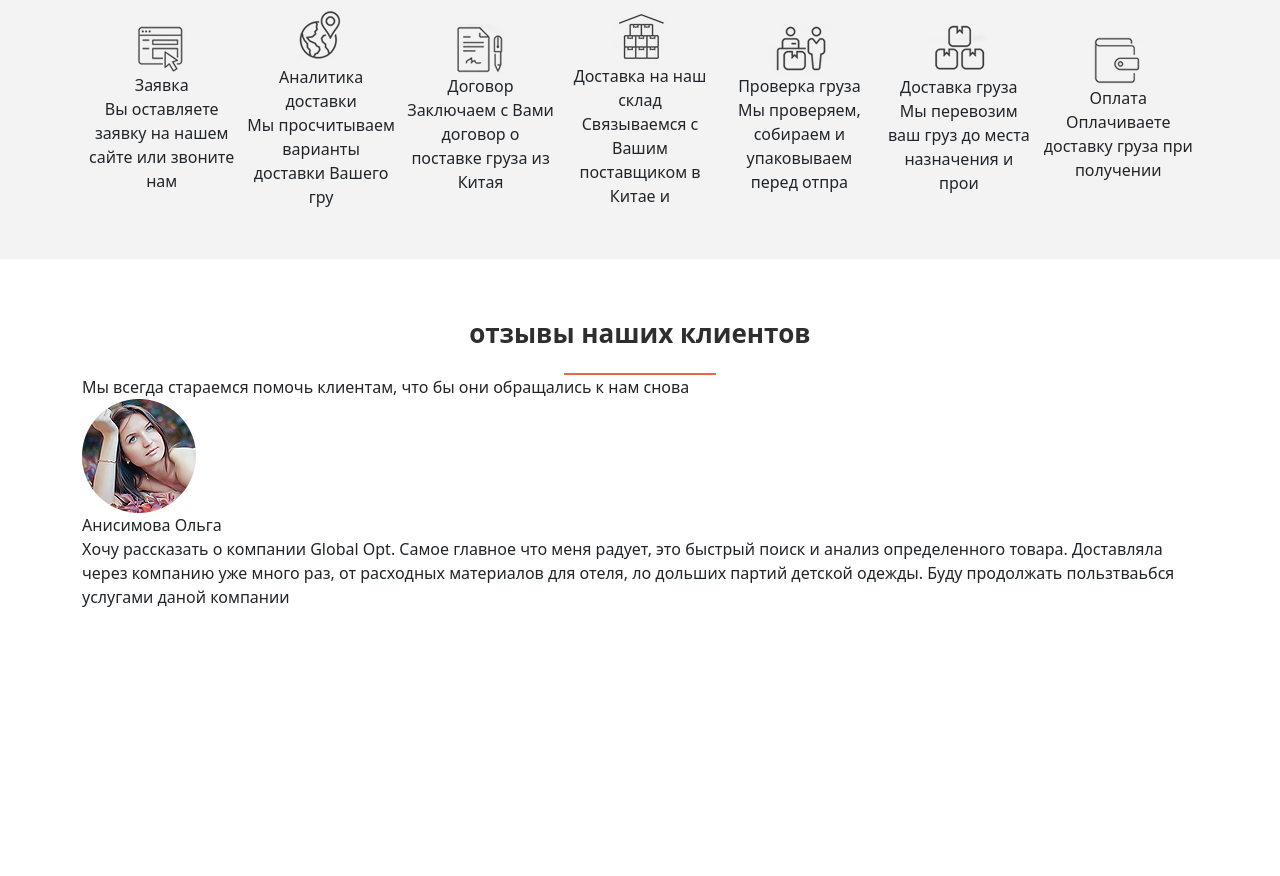
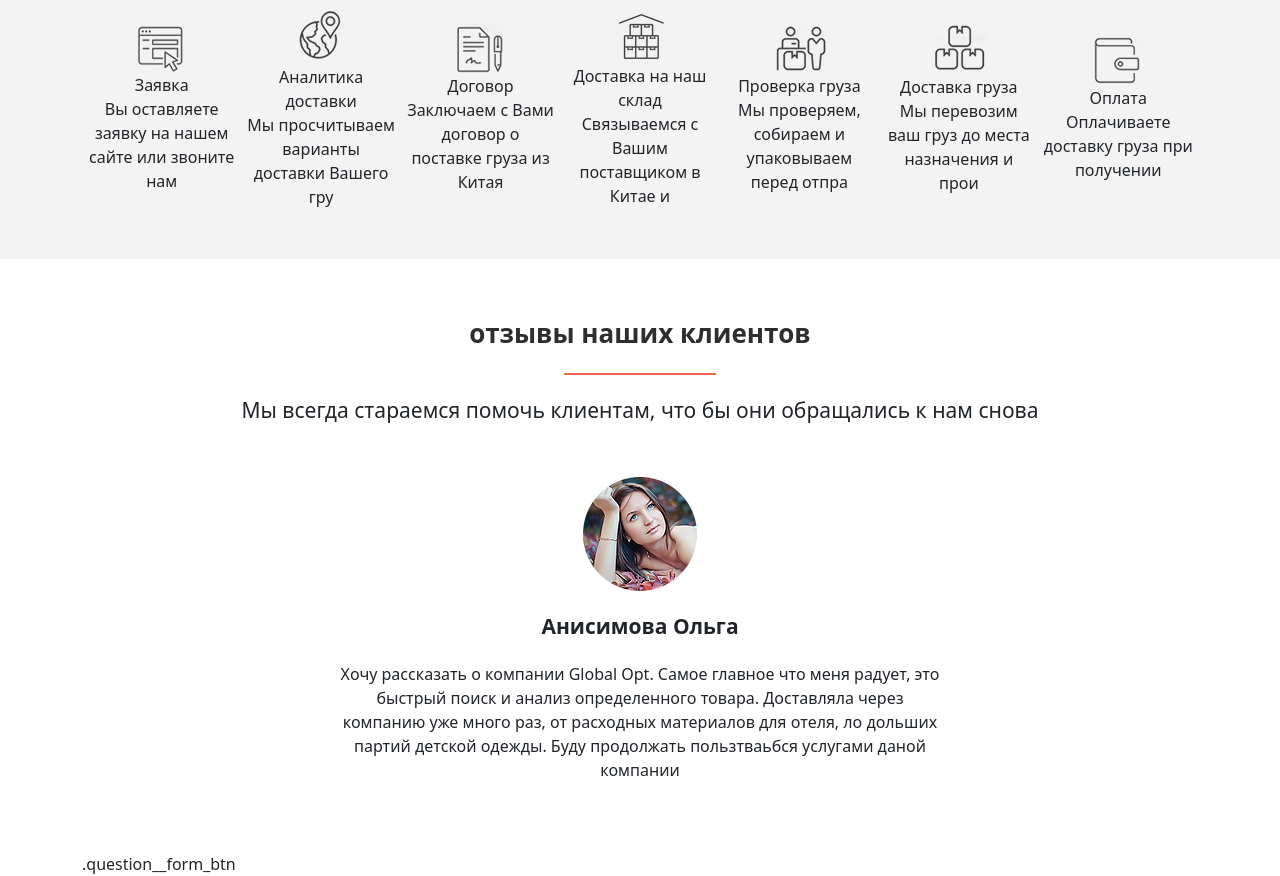
Before and after one commit to danaboev/edu_project_5_DELIVERY, a website: page src/index.html in a window 1280 px wide. Shown: the part 3737-4613 px from the top of the page. Before the commit the page ends 4416 px from the top, so only its background shows below. Drawn offline with Linux system fonts and the light colour scheme.

Commit message:
started contvert quiestio_block

```diff
--- a/src/index.html
+++ b/src/index.html
@@ -402,16 +402,29 @@
 		<div class="divider"></div>
 		<div class="review_descr">Мы всегда стараемся помочь клиентам, что бы они обращались к нам снова</div>
 
-		<div class="review__block">
-			<div class="review__block_img">
-				<img src="icons/review_1.png" alt="reviewer_photo">
+		<div class="review__wrapper">
+			<div class="review__wrapper_block">
+				<div class="review__wrapper_block_img">
+					<img src="icons/review_1.png" alt="reviewer_photo">
+				</div>
+				<div class="review__wrapper_block_name">Анисимова Ольга</div>
+				<div class="review__wrapper_block_text">
+					Хочу рассказать о компании Global Opt. Самое главное что меня радует, это быстрый поиск и анализ определенного товара. Доставляла через компанию уже много раз, от расходных материалов для отеля, ло дольших партий детской одежды. Буду продолжать пользтваьбся услугами даной компании</div>
 			</div>
-			<div class="review__block_name">Анисимова Ольга</div>
-			<div class="review__block_text">
-				Хочу рассказать о компании Global Opt. Самое главное что меня радует, это быстрый поиск и анализ определенного товара. Доставляла через компанию уже много раз, от расходных материалов для отеля, ло дольших партий детской одежды. Буду продолжать пользтваьбся услугами даной компании</div>
+		</div>
+
+	</div>
+
+</section>
+<section class="question">
+	<div class="container">
+		<div class="question__form">
+			<div class="question__form_header"></div>
+			<div class="question__form_main"></div>
+			.question__form_btn
+
 		</div>
 	</div>
-
 </section>
 
 	<script src="js/script.js/"></script>
--- /dev/null
+++ b/src/sass/blocks/_question.sass
@@ -0,0 +1 @@
+.question
--- a/src/sass/blocks/_review.sass
+++ b/src/sass/blocks/_review.sass
@@ -1,2 +1,24 @@
 .review
-    padding: 55px 0  70px 0
+	padding: 55px 0  70px 0
+	display: flex
+	justify-content: space-around
+	align-items: center
+	&_descr
+		font-size: 21px
+		text-align: center
+		margin-top: 20px
+	&__wrapper
+		margin-top: 30px
+		display: flex
+		&_block
+			display: block
+			margin: 0 auto
+			width: 613px
+			&_img, &_text
+				text-align: center
+				margin-top: 20px
+			&_name
+				font-weight: 600
+				font-size: 21px
+				text-align: center
+				margin-top: 20px
--- a/src/sass/style.sass
+++ b/src/sass/style.sass
@@ -22,3 +22,4 @@ html
 @import 'blocks/manager'
 @import 'blocks/scheme'
 @import 'blocks/review'
+@import 'blocks/question'
```
Also changed, not shown: src/css/style.min.css, 1 other file.
